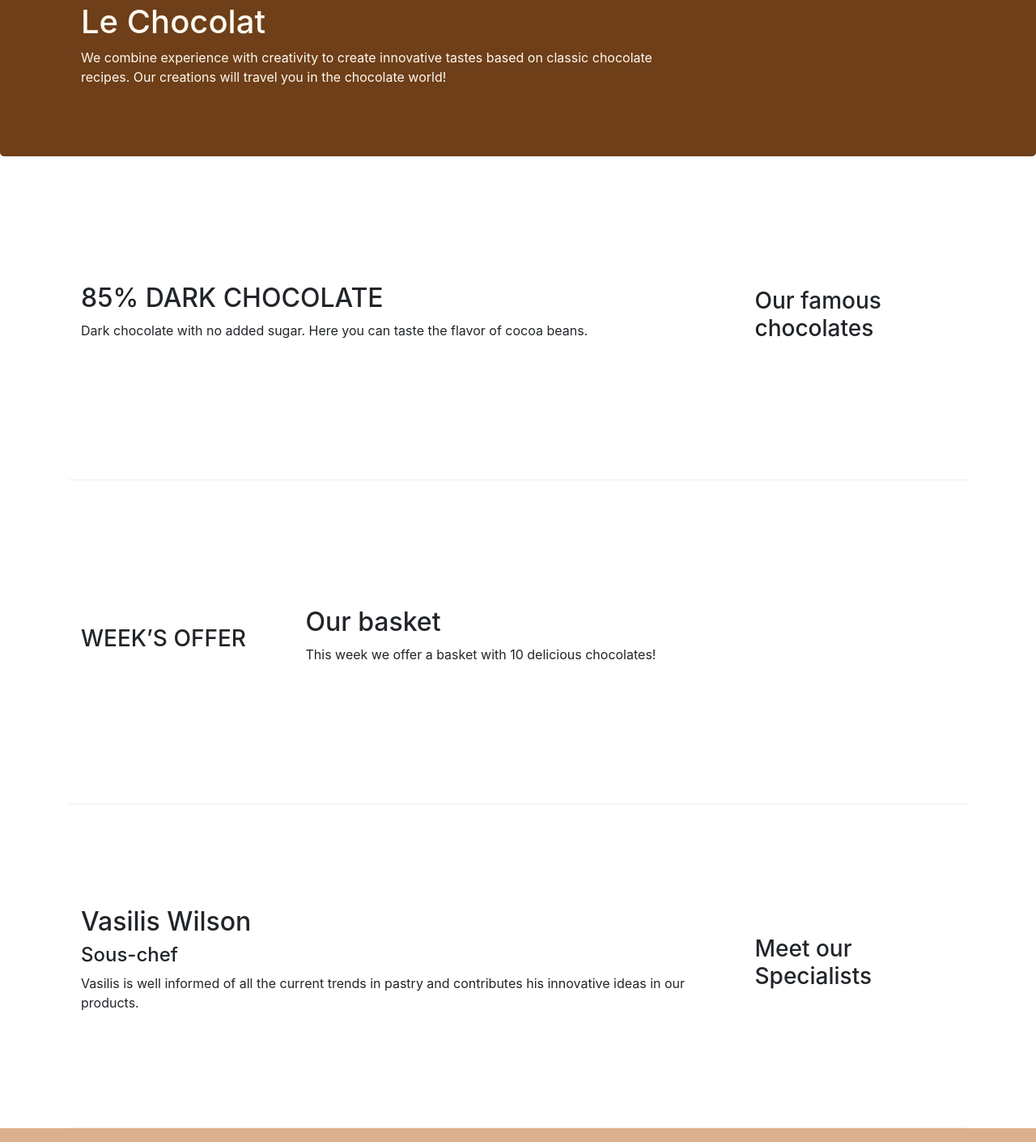
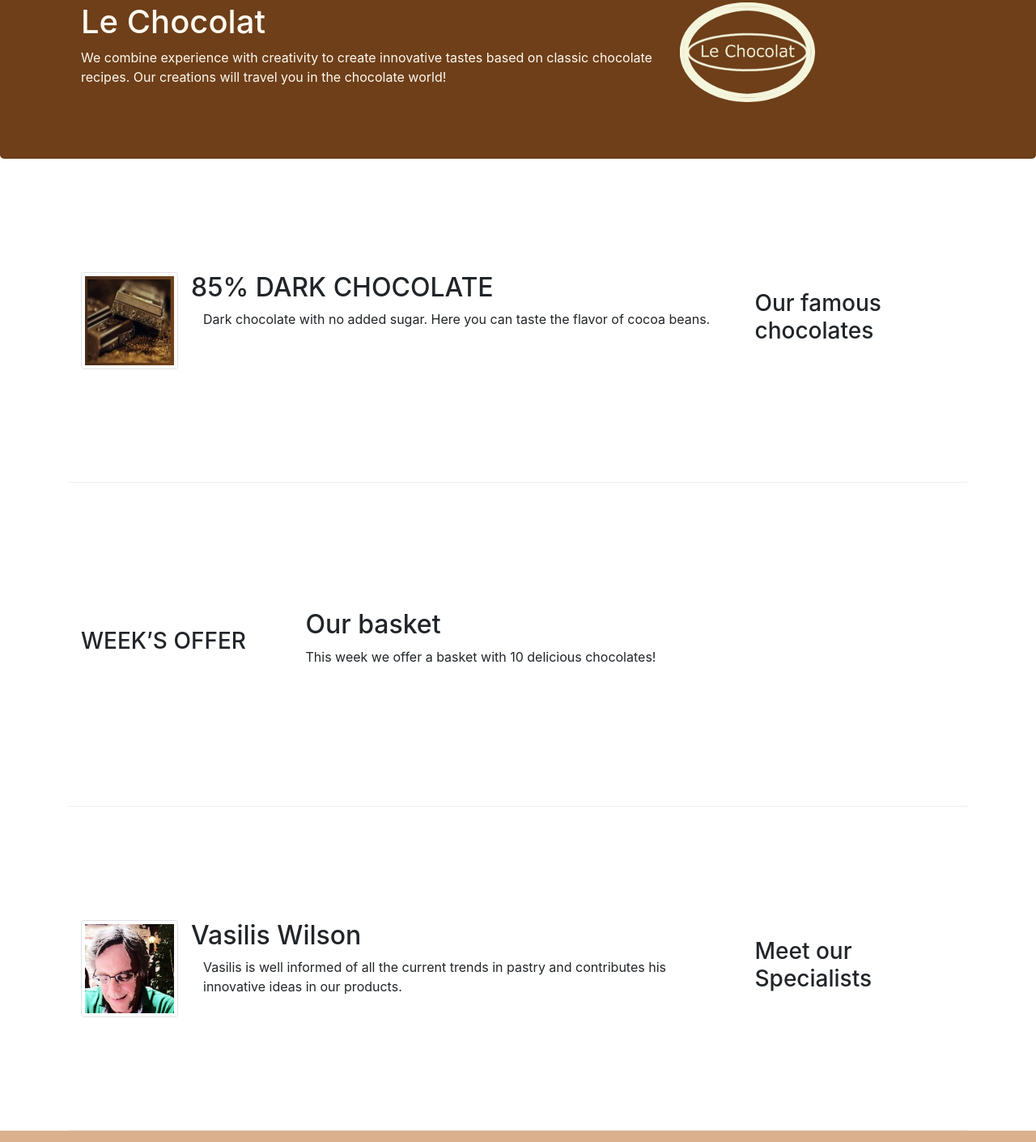
Before and after one commit to jmantzakidis/leChocolat, a website: page index.html in a window 1280 px wide. Shown: the part 117-1527 px from the top of the page at 81% size. Drawn offline with nearby package versions, Linux system fonts and the light colour scheme.

Commit message:
Images and Media

```diff
--- a/index.html
+++ b/index.html
@@ -17,7 +17,7 @@
 
     <nav class="navbar navbar-expand-md navbar-light bg-light fixed-top ">
         <div class="container">
-            <a class="navbar-brand" href="#">Le Chocolat</a>
+            <a class="navbar-brand" href="#"> <img src="images/logo.png" width="54" class="img-fluid"> </a>
 
             <button class="navbar-toggler" type="button" data-toggle="collapse" data-target="#Navbar">
                 <span class="navbar-toggler-icon"></span>
@@ -25,10 +25,14 @@
 
             <div class="collapse navbar-collapse" id="Navbar">
                 <ul class="navbar-nav">
-                    <li class="nav-item active"><a class="nav-link" href="#"><span class="fa fa-home fa-lg"></span> Home</a></li>
-                    <li class="nav-item"><a class="nav-link" href="./aboutus.html"><span class="fa fa-info fa-lg"></span> About</a></li>
-                    <li class="nav-item"><a class="nav-link" href="#"><span class="fa fa-list fa-lg"></span> Menu</a></li>
-                    <li class="nav-item"><a class="nav-link" href="#"><span class="fa fa-address-card fa-lg"></span> Contact</a></li>
+                    <li class="nav-item active"><a class="nav-link" href="#"><span class="fa fa-home fa-lg"></span>
+                            Home</a></li>
+                    <li class="nav-item"><a class="nav-link" href="./aboutus.html"><span
+                                class="fa fa-info fa-lg"></span> About</a></li>
+                    <li class="nav-item"><a class="nav-link" href="#"><span class="fa fa-list fa-lg"></span> Menu</a>
+                    </li>
+                    <li class="nav-item"><a class="nav-link" href="#"><span class="fa fa-address-card fa-lg"></span>
+                            Contact</a></li>
                 </ul>
             </div>
         </div>
@@ -43,6 +47,7 @@
                         recipes. Our creations will travel you in the chocolate world!</p>
                 </div>
                 <div class="col col-sm">
+                    <img src="images/logo.png" class="img-fluid">
                 </div>
             </div>
         </div>
@@ -55,9 +60,15 @@
                 <h3>Our famous chocolates</h3>
             </div>
             <div class="col-sm col-md">
-                <h2>85% DARK CHOCOLATE</h2>
-                <p class="d-none d-sm-block">Dark chocolate with no added sugar. Here you can taste the flavor of cocoa
-                    beans.</p>
+                <div class="media">
+                    <img class="d-flex mr-3 img-thumbnail align-self-center" src="images/dark85.jpg"
+                        alt="85% DARK CHOCOLATE">
+                    <div class="media-body">
+                        <h2 class="mt-0">85% DARK CHOCOLATE</h2>
+                        <p class="col d-none d-md-block">Dark chocolate with no added sugar.
+                            Here you can taste the flavor of cocoa beans.</p>
+                    </div>
+                </div>
             </div>
         </div>
 
@@ -77,11 +88,15 @@
                 <h3>Meet our Specialists</h3>
             </div>
             <div class="col col-sm">
-                <h2>Vasilis Wilson </h2>
-                <h4>Sous-chef</h4>
-                <p class="d-none d-sm-block">Vasilis is well informed of all the current trends in pastry and
-                    contributes his innovative ideas in
-                    our products.</p>
+                <div class="media">
+                    <img class="d-flex mr-3 img-thumbnail align-self-center" src="images/cartoonVasilis.png"
+                        alt="Vasilis Wilson">
+                    <div class="media-body">
+                        <h2 class="mt-0">Vasilis Wilson</h2>
+                        <p class="col d-none d-md-block">Vasilis is well informed of all the current
+                            trends in pastry and contributes his innovative ideas in our products.</p>
+                    </div>
+                </div>
             </div>
         </div>
     </div>
@@ -106,22 +121,23 @@
                         HAWAII<br>
                         <i class="fa fa-phone fa-lg"></i>: +987 6543 2100<br>
                         <i class="fa fa-fax fa-lg"></i>: +987 6543 2101<br>
-                        <i class="fa fa-envelope fa-lg"></i>: <a href="mailto:chocolat@nomail.net">chocolat@nomail.net</a>
+                        <i class="fa fa-envelope fa-lg"></i>: <a
+                            href="mailto:chocolat@nomail.net">chocolat@nomail.net</a>
                     </address>
                 </div>
                 <div class="col col-sm-4 align-self-center">
                     <div style="text-align:center">
-                        <a class="btn btn-social-icon btn-google-plus" href ="http://google.com/+">
+                        <a class="btn btn-social-icon btn-google-plus" href="http://google.com/+">
                             <i class="fa fa-google-plus"></i></a>
-                            <a class="btn btn-social-icon btn-facebook" href="http://www.facebook.com/profile.php?id=">
+                        <a class="btn btn-social-icon btn-facebook" href="http://www.facebook.com/profile.php?id=">
                             <i class="fa fa-facebook"></i></a>
-                            <a class="btn btn-social-icon btn-linkedin" href="http://www.linkedin.com/in/">
+                        <a class="btn btn-social-icon btn-linkedin" href="http://www.linkedin.com/in/">
                             <i class="fa fa-linkedin"></i></a>
-                            <a class="btn btn-social-icon btn-twitter" href="http://twitter.com/">
+                        <a class="btn btn-social-icon btn-twitter" href="http://twitter.com/">
                             <i class="fa fa-twitter"></i></a>
-                            <a class="btn btn-social-icon btn-youtube" href="http://youtube.com/">
+                        <a class="btn btn-social-icon btn-youtube" href="http://youtube.com/">
                             <i class="fa fa-youtube"></i></a>
-                            <a class="btn btn-social-icon" href="mailto:">
+                        <a class="btn btn-social-icon" href="mailto:">
                             <i class="fa fa-envelope-o"></i></a>
                     </div>
                 </div>
```
Also changed, not shown: aboutus.html (+2 -1 lines), images/cartoonVasilis.png (added), images/dark85.jpg (added), images/logo.png (added), images/promotion.jpg (added).
